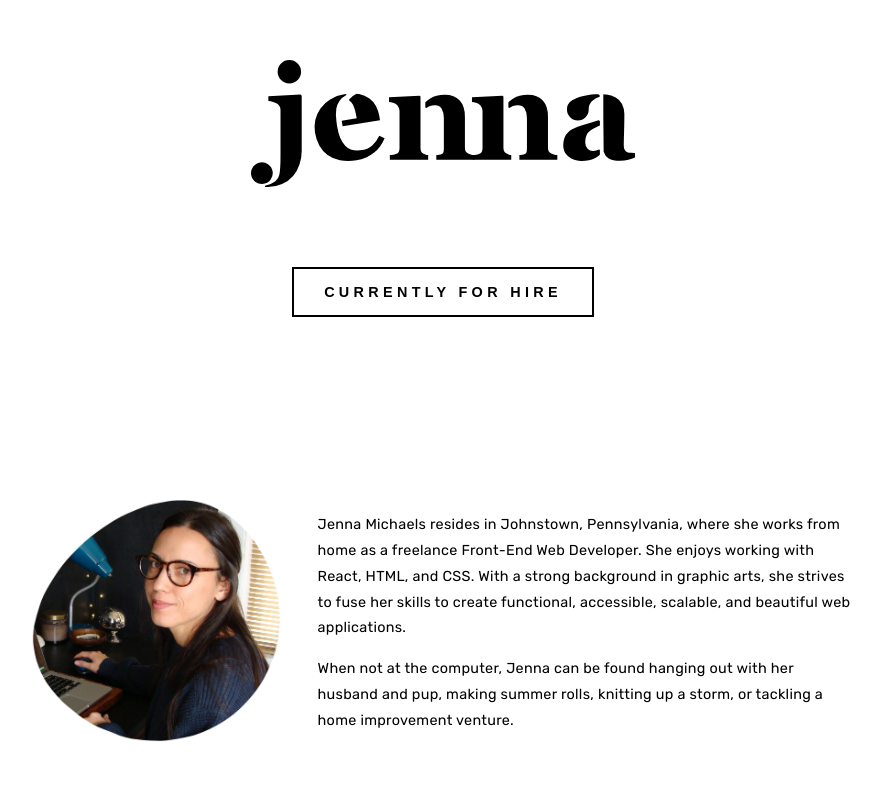
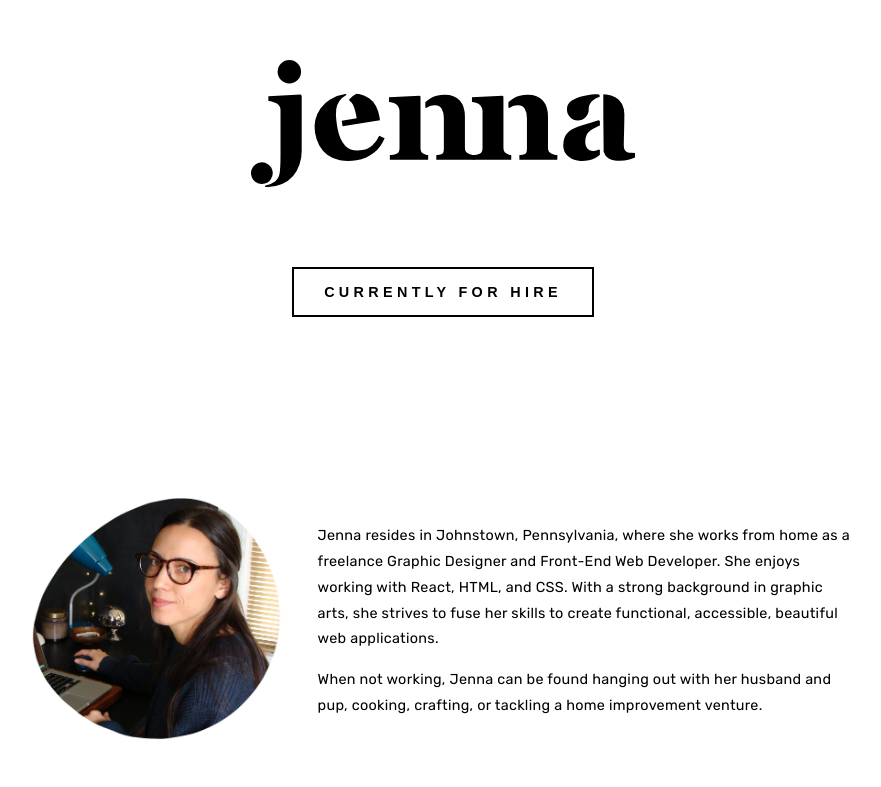
Before and after one commit to jenna-m/portfolio, a React (Create React App) app: page / in a window 1280 px wide. Shown: the part 165-952 px from the top of the page, without its empty margins (197-1078 px from the left). Built offline with nearby package versions, Linux system fonts and the light colour scheme.

Commit message:
Update aboutData.js
Update bio

```diff
--- a/src/data/aboutData.js
+++ b/src/data/aboutData.js
@@ -9,18 +9,18 @@ export default function About() {
 			</div>
 			<div id="about-text">
 				<p>
-					Jenna Michaels resides in Johnstown, Pennsylvania, where she
-					works from home as a freelance Front-End Web Developer. She
-					enjoys working with React, HTML, and CSS. With a strong
-					background in graphic arts, she strives to fuse her skills
-					to create functional, accessible, scalable, and beautiful
+					Jenna resides in Johnstown, Pennsylvania, where she works
+					from home as a freelance Graphic Designer and Front-End Web
+					Developer. She enjoys working with React, HTML, and CSS.
+					With a strong background in graphic arts, she strives to
+					fuse her skills to create functional, accessible, beautiful
 					web applications.
 				</p>
 
 				<p>
-					When not at the computer, Jenna can be found hanging out
-					with her husband and pup, making summer rolls, knitting up a
-					storm, or tackling a home improvement venture.
+					When not working, Jenna can be found hanging out with her
+					husband and pup, cooking, crafting, or tackling a home
+					improvement venture.
 				</p>
 			</div>
 		</div>
```
